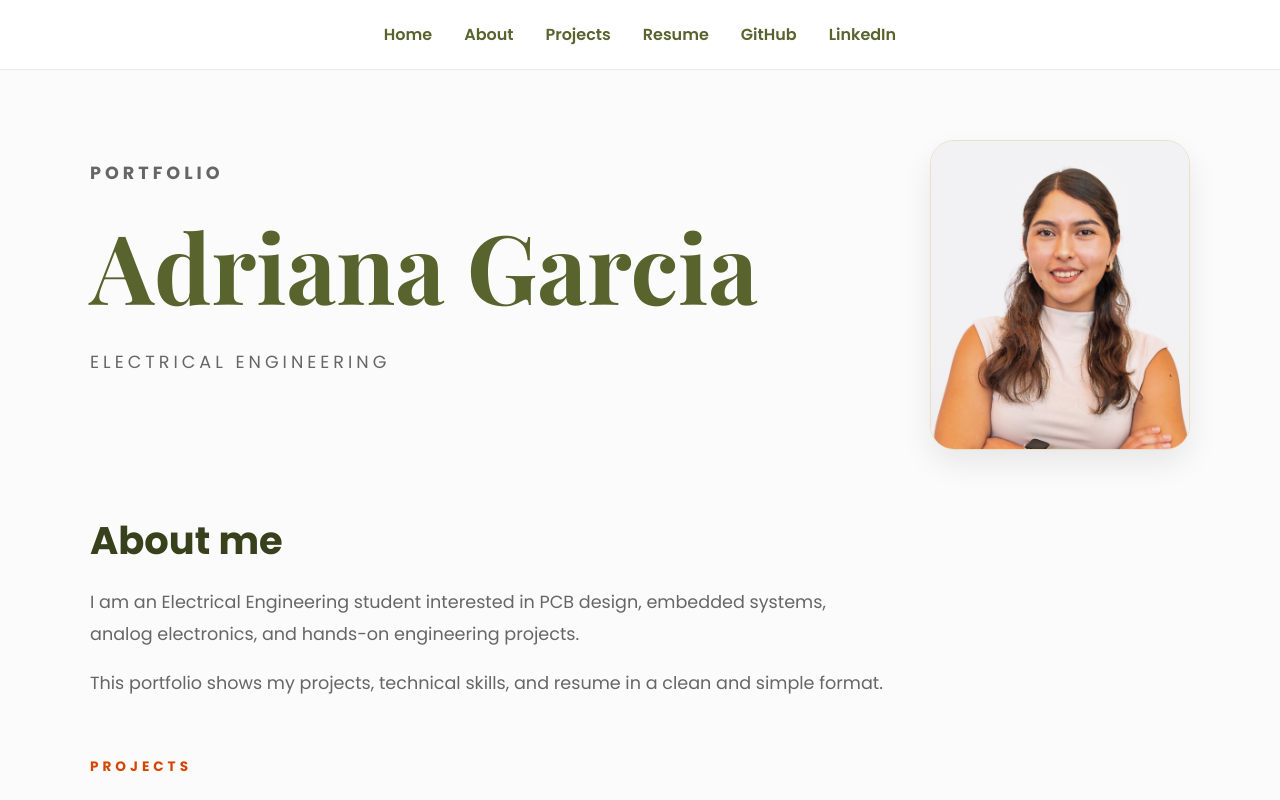
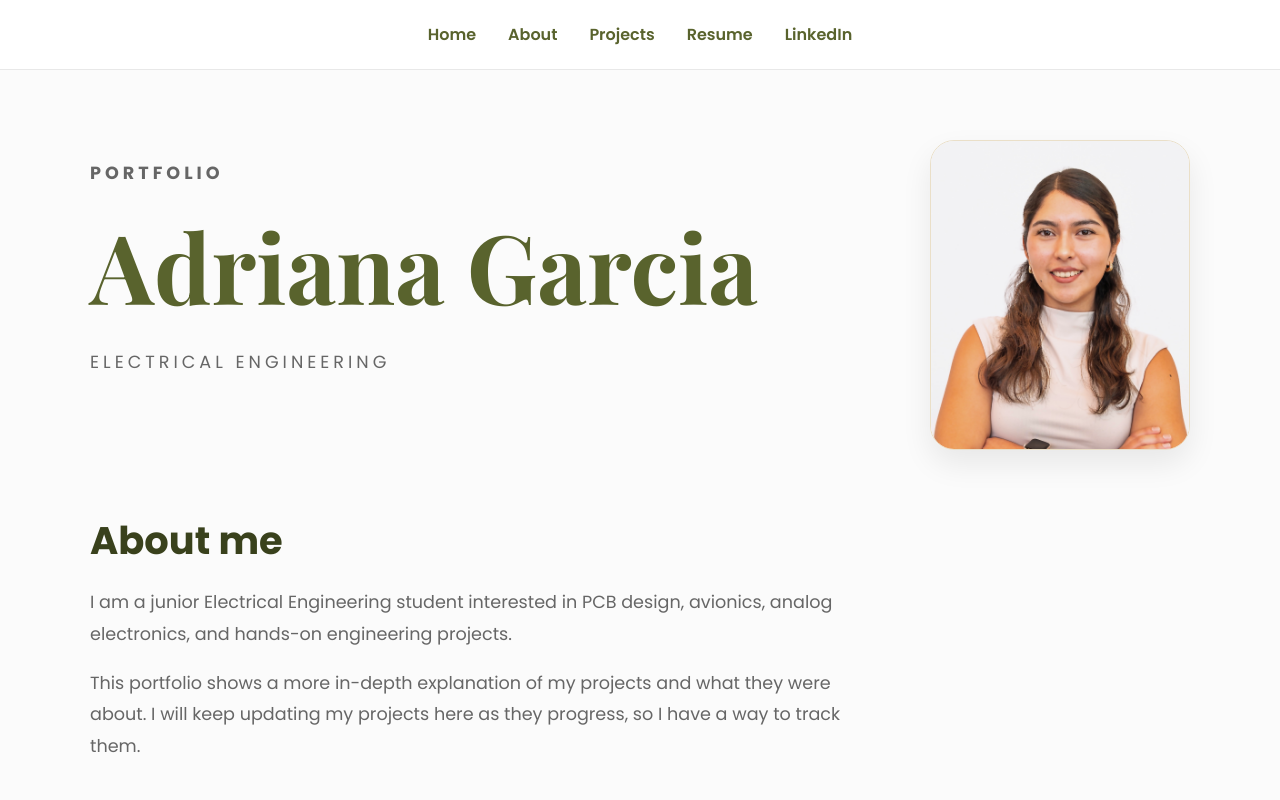
Before and after one commit to adrianagb31/portfolio, a React (Vite) app: page / in a window 1280 px wide. Shown: the top 800 px of the page. Built offline with nearby package versions, Linux system fonts and the light colour scheme.

Commit message:
Remove GitHub link from navbar

```diff
--- a/src/App.jsx
+++ b/src/App.jsx
@@ -121,7 +121,6 @@ export default function App() {
         <a href="#about">About</a>
         <a href="#projects">Projects</a>
         <a href="#resume">Resume</a>
-        <a href="https://github.com/" target="_blank" rel="noreferrer">GitHub</a>
         <a href="https://www.linkedin.com/in/adrianagarbol/" target="_blank" rel="noreferrer">LinkedIn</a>
       </nav>
 
@@ -142,11 +141,13 @@ export default function App() {
           <div className="about-copy">
             <h2>About me</h2>
             <p>
-              I am an Electrical Engineering student interested in PCB design,
-              embedded systems, analog electronics, and hands-on engineering projects.
+              I am a junior Electrical Engineering student interested in PCB design,
+              avionics, analog electronics, and hands-on engineering projects.
             </p>
             <p>
-              This portfolio shows my projects, technical skills, and resume in a clean and simple format.
+              This portfolio shows a more in-depth explanation of my projects and what
+              they were about. I will keep updating my projects here as they progress, so
+              I have a way to track them.
             </p>
           </div>
         </section>
```
